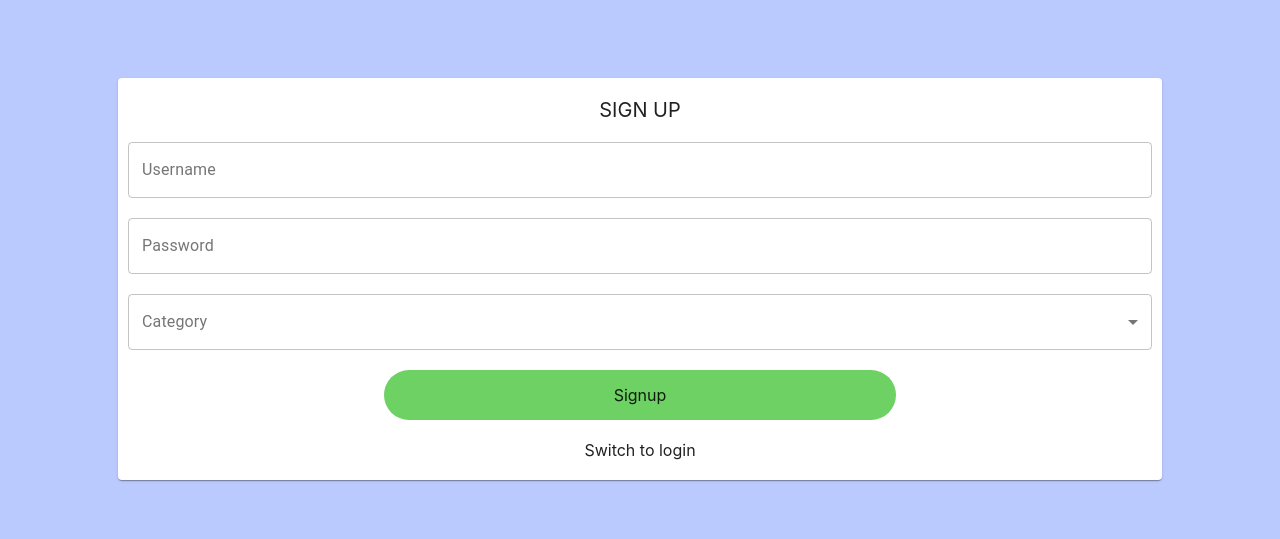
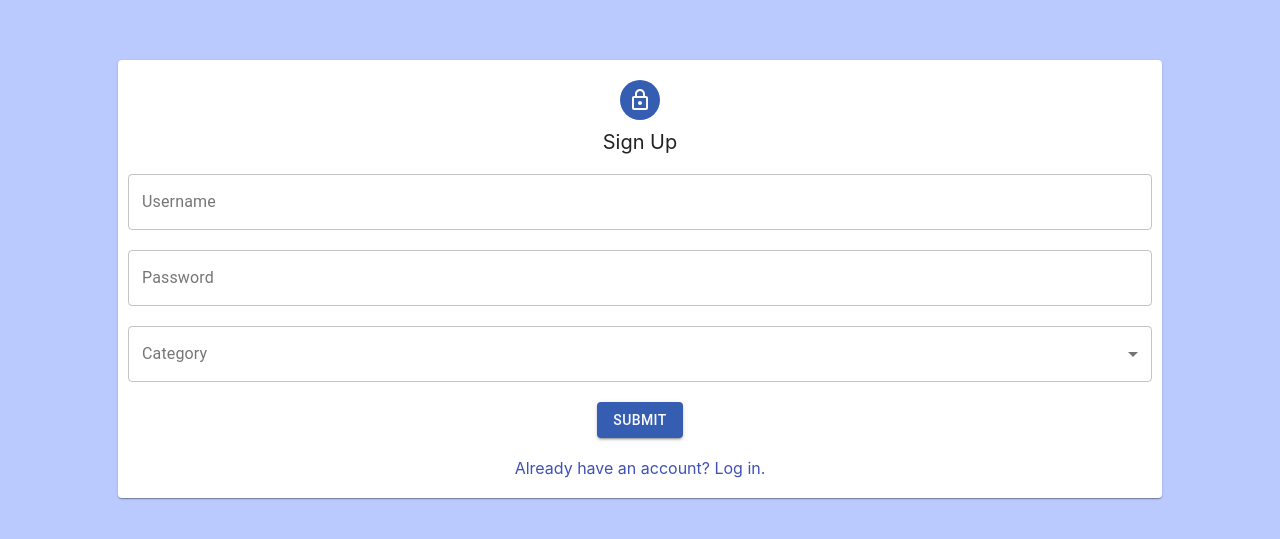
Before and after one commit to yashrajkakkad/lokal, a React (Create React App) app in the folder client/: page /signup in a window 1280 px wide. Shown: the part 121-660 px from the top of the page. Built offline with nearby package versions, Linux system fonts and the light colour scheme.

Commit message:
Update login and signup screens

```diff
--- a/client/src/containers/Login.js
+++ b/client/src/containers/Login.js
@@ -1,7 +1,7 @@
+import { Avatar, Button, Card, CircularProgress, Link, TextField } from "@material-ui/core";
+import { withStyles } from "@material-ui/core/styles";
+import { LockOutlined } from "@material-ui/icons";
 import React, { useState } from "react";
-import { withStyles } from "@material-ui/core/styles";
-import { Card, TextField } from "@material-ui/core";
-import { CircularProgress } from "@material-ui/core";
 
 const styles = (theme) => ({
     screen: {
@@ -20,6 +20,10 @@ const styles = (theme) => ({
         flexDirection: "column",
         alignItems: "center",
     },
+    avatar: {
+        backgroundColor: "#355EB2",
+        marginBottom: 10,
+    },
     cardTitle: {
         fontSize: 20,
         marginBottom: 20,
@@ -28,13 +32,14 @@ const styles = (theme) => ({
         marginBottom: 20,
     },
     loginButton: {
-        width: "50%",
-        height: 50,
-        borderRadius: 25,
-        display: "flex",
-        justifyContent: "center",
-        alignItems: "center",
-        backgroundColor: "#6ed164",
+        // width: "50%",
+        // height: 50,
+        // borderRadius: 25,
+        // display: "flex",
+        // justifyContent: "center",
+        // alignItems: "center",
+        backgroundColor: "#355EB2",
+        color: "#fafafa"
     },
     switch: {
         marginTop: 20,
@@ -65,7 +70,10 @@ const LoginPage = (props) => {
     return (
         <div className={classes.screen}>
             <Card className={classes.baseCard}>
-                <div className={classes.cardTitle}>LOGIN</div>
+                <Avatar className={classes.avatar}>
+                    <LockOutlined />
+                </Avatar>
+                <div className={classes.cardTitle}>Login</div>
                 <TextField
                     className={classes.marginStyle}
                     label="Username"
@@ -87,22 +95,23 @@ const LoginPage = (props) => {
                 {isLoading ? (
                     <CircularProgress />
                 ) : (
-                    <div
+                    <Button
                         className={classes.loginButton}
+                        variant="contained"
                         onClick={submitHandler}
                     >
                         Login
-                    </div>
+                    </Button>
                 )}
 
-                <div
+                <Link
                     className={classes.switch}
                     onClick={() => {
                         props.history.push("/signup");
                     }}
                 >
-                    Switch to signup
-                </div>
+                    Don't have an account? Sign Up.
+                </Link>
             </Card>
         </div>
     );
--- a/client/src/containers/Signup.js
+++ b/client/src/containers/Signup.js
@@ -1,10 +1,11 @@
-import React, { useState } from "react";
-import { withStyles } from "@material-ui/core/styles";
-import { Card, TextField, CircularProgress } from "@material-ui/core";
+import { Avatar, Button, Card, CircularProgress, Link, TextField } from "@material-ui/core";
+import FormControl from "@material-ui/core/FormControl";
 import InputLabel from "@material-ui/core/InputLabel";
 import MenuItem from "@material-ui/core/MenuItem";
-import FormControl from "@material-ui/core/FormControl";
 import Select from "@material-ui/core/Select";
+import { withStyles } from "@material-ui/core/styles";
+import { LockOutlined } from "@material-ui/icons";
+import React, { useState } from "react";
 
 const styles = (theme) => ({
     screen: {
@@ -23,6 +24,10 @@ const styles = (theme) => ({
         flexDirection: "column",
         alignItems: "center",
     },
+    avatar: {
+        backgroundColor: "#355EB2",
+        marginBottom: 10,
+    },
     cardTitle: {
         fontSize: 20,
         marginBottom: 20,
@@ -31,13 +36,14 @@ const styles = (theme) => ({
         marginBottom: 20,
     },
     loginButton: {
-        width: "50%",
-        height: 50,
-        borderRadius: 25,
-        display: "flex",
-        justifyContent: "center",
-        alignItems: "center",
-        backgroundColor: "#6ed164",
+        // width: "50%",
+        // height: 50,
+        // borderRadius: 25,
+        // display: "flex",
+        // justifyContent: "center",
+        // alignItems: "center",
+        backgroundColor: "#355EB2",
+        color: "#fafafa"
     },
     switch: {
         marginTop: 20,
@@ -77,7 +83,10 @@ const SignupPage = (props) => {
     return (
         <div className={classes.screen}>
             <Card className={classes.baseCard}>
-                <div className={classes.cardTitle}>SIGN UP</div>
+                <Avatar className={classes.avatar}>
+                    <LockOutlined />
+                </Avatar>
+                <div className={classes.cardTitle}>Sign Up</div>
                 <TextField
                     className={classes.marginStyle}
                     label="Username"
@@ -115,22 +124,23 @@ const SignupPage = (props) => {
                 {isLoading ? (
                     <CircularProgress />
                 ) : (
-                    <div
+                    <Button
                         className={classes.loginButton}
+                        variant="contained"
                         onClick={submitHandler}
                     >
-                        Signup
-                    </div>
+                        Submit
+                    </Button>
                 )}
 
-                <div
+                <Link
                     className={classes.switch}
                     onClick={() => {
                         props.history.push("/login");
                     }}
                 >
-                    Switch to login
-                </div>
+                    Already have an account? Log in.
+                </Link>
             </Card>
         </div>
     );
```
